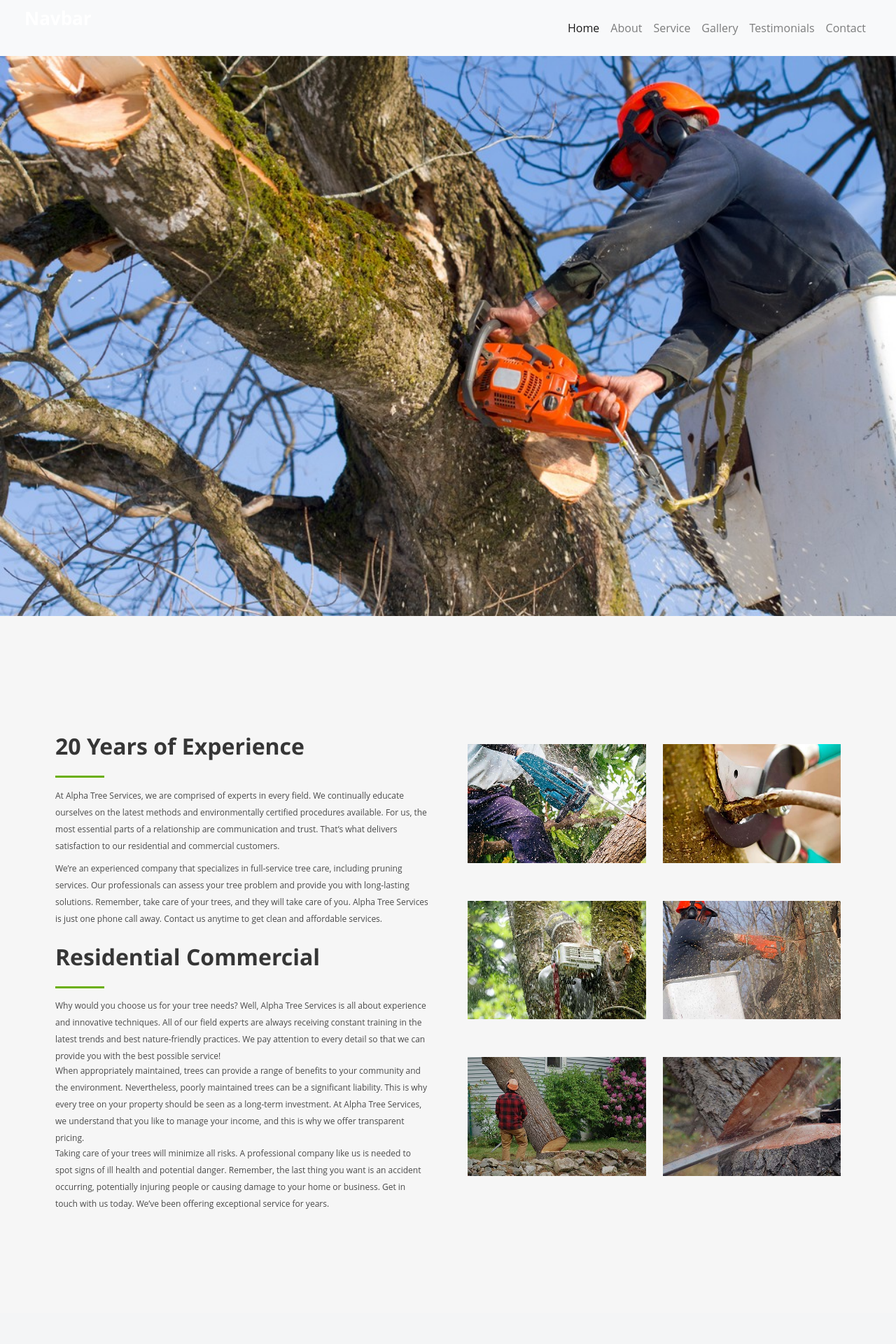
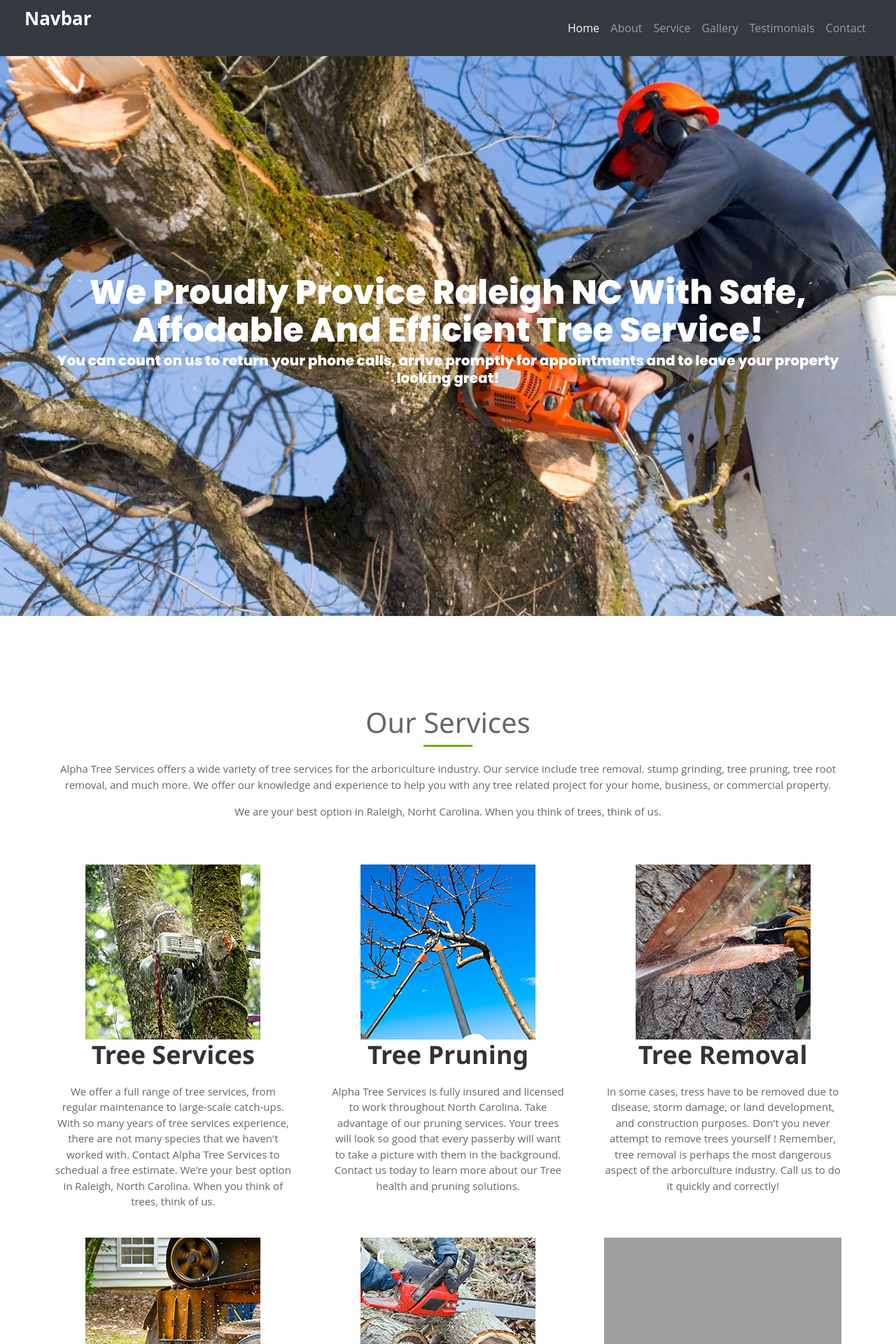
Before and after one commit to efmarcial/Alpha-Tree-Service.github.io, a PHP site: page / in a window 1280 px wide. Shown: the top 1920 px of the page at 70% size. Before the commit the page ends 1727 px from the top, so only its background shows below. Run offline with PHP 8.4, Linux system fonts and the light colour scheme; some libraries are stand-ins or nearby versions; grey boxes are pictures that could not be loaded.

Commit message:
getting the layout of the whole page ready

```diff
--- a/css/main.css
+++ b/css/main.css
@@ -1,3 +1,5 @@
+@import url('https://fonts.googleapis.com/css2?family=League+Gothic&display=swap');
+@import url('https://fonts.googleapis.com/css2?family=Poppins:wght@800&display=swap');
 
 body, html {
     height: 100%;
--- a/index.html
+++ b/index.html
@@ -43,7 +43,7 @@
 
 <body>
 <!----- Navbar Start------------------>
-<nav id="menu"class="navbar navbar-expand-lg navbar-light bg-light">
+<nav id="menu" class="navbar navbar-expand-lg navbar-dark bg-dark"  >
   <div class="container-fluid">
     <a class="navbar-brand" href="#">Navbar</a>
     <button class="navbar-toggler" type="button" data-bs-toggle="collapse" data-bs-target="#navbarNavAltMarkup" aria-controls="navbarNavAltMarkup" aria-expanded="false" aria-label="Toggle navigation">
@@ -65,28 +65,138 @@
 
 <!-- Header Top Page-->
 
-<div class="parallax">
+<section class="hero is-fullheight">
+		<div class="hero-body parallax">
+			<div class="container-fluid">
+				<div class="container">
+					<div class="text-center">
+						<h1 class="title has-text-white is-size-1-desktop is-size-3-tablet is-size-3-mobile" style="font-family:'Poppins'">We Proudly Provice Raleigh NC With Safe, Affodable And
+							Efficient Tree Service!
+						</h1>
+						<p class="subtitle is-size-5-desktop is-size-6-tablet is-size-6-mobile has-text-white" style="font-family:'Poppins'">You can count on us to return your phone calls, arrive promptly for appointments
+							and to leave your property looking great!</p>
+					</div>
+				</div>
+			</div>
+		</div>
+	</div>
+</section>
 
-</div>
+<!---- Service Header----->
+
+<section id="sercivies" class="hero is-fullheight">
+
+	<div class="hero-head" style="margin-top: 10%;">
+		<div class="container-fluid">
+			<div class="container">
+				<div class="text-center">
+					<h1>Our Services</h1>
+					<hr>
+					<p>Alpha Tree Services offers a wide variety of tree services for the
+						arboriculture industry. Our service include tree removal. stump grinding,
+						tree pruning, tree root removal, and much more. We offer our knowledge and
+						experience to help you with any tree related project for your home, business,
+						or commercial property.
+					</p>
+					<p>We are your best option in Raleigh, Norht Carolina. When you think of trees, think of us.</p>
+				</div>
+			</div>
+		</div>
+	</div>
+
+	<div class="hero-body">
+		<div class="container-fluid text-center">
+			<div class="columns">
+				<div class="column">
+					<div class="container">
+						<img src="img/about/service1.jpg" alt="Alpha Tree Services">
+						<h2>Tree Services</h2>
+						<p>We offer a full range of tree services, from regular maintenance
+							to large-scale catch-ups. With so many years of tree services experience,
+							there are not many species that we haven't worked with. Contact Alpha Tree
+							Services to schedual a free estimate. We're your best option in Raleigh, North
+							Carolina. When you think of trees, think of us.
+						</p>
+					</div>
+				</div>
+				<div class="column">
+					<div class="container">
+						<img src="img/about/service2.jpg" alt="Alpha Tree Service">
+						<h2>Tree Pruning</h2>
+						<p>Alpha Tree Services is fully insured and licensed to work throughout North Carolina. Take
+							advantage of our pruning services. Your trees will look so good that every passerby will want
+							to take a picture with them in the background. Contact us today to learn more about our
+							Tree health and pruning solutions.
+						</p>
+					</div>
+				</div>
+
+				<div class="column">
+					<div class="container text-center">
+						<img src="img/about/service3.jpg" alt="Alpha Tree Service">
+						<h2>Tree Removal</h2>
+						<p>In some cases, tress have to be removed due to disease, storm damage, or land development,
+							and construction purposes. Don't you never attempt to remove trees yourself ! Remember, tree
+							removal is perhaps the most dangerous aspect of the arborculture industry. Call us to do it quickly and correctly!
+						</p>
+					</div>
+				</div>
+			</div>
+
+			<div class="columns">
+				<div class="column">
+					<div class="container">
+						<img src="img/about/service4.jpg" alt="Alpha Tree Service">
+						<h2>Stump Grinding</h2>
+						<p>We're professional stump grinders. Alpha Tree Services counts on one of the best tree stump grinding reputations around,
+							and a solid customer base. Call us today ! Our prices are very reasonable, and we guarantee you'll be delighted with the
+							job we preform.
+						</p>
+					</div>
+				</div>
+				<div class="column">
+					<div class="container">
+						<img src="img/about/service5.jpg" alt="Alpha Tree Services">
+						<h2>Tree Root Removal</h2>
+						<p>Removing tree roots ensures your lawn to remain beautiful and safe. Alpha Tree Services will eliminate the risks of tripping
+							and falling. If roots aren't removed they can keep growing and might require you to constantly remove the uprooted roots. Avoid this
+							uncomfortable task and give us a call today.
+						</p>
+					</div>
+				</div>
+				<div class="column">
+					<div class="container">
+						<img src="img/about/service6.jpg" alt="Alpha Tree Services">
+						<h2>Grading & Clearing</h2>
+						<p>You have in mind to build and you want to clean your land, we offer you the cleaning service of your
+							property. We remove all trees from the roots and leave your land ready for construction. We have a professional team.
+						</p>
+					</div>
+				</div>
+			</div>
+		</div>
+	</div>
+
+</section>
 
 <!---- About header ------------->
 <section id="about" class="hero">
 	<div class="hero-body">
-		<div class="container-fluid">
+		<div class="container-fluid" style="margin-top: -10%;">
 			<div class="columns is-dektop">
 
 					<div class="column">
 					<div class="w3-container w3-animate-left">
-						<h2 class="title is-size-3-desktop is-size-4-tablet is-size-5-mobile">20 Years of <span>Experience</span></h2>
+						<h2 class="title is-size-2-desktop is-size-3-tablet is-size-3-mobile">20 Years of <span>Experience</span></h2>
 						<hr>
-						<p class="subtitle is-size-7-desktop is-size-7-tablet is-size-7-mobile" style="margin-top: -5%;">
+						<p class="subtitle is-size-5-desktop is-size-5-tablet is-size-5-mobile" style="margin-top: -5%;">
 							At Alpha Tree Services, we are comprised of experts in every field.
 							We continually educate ourselves on the latest methods and environmentally
 							certified procedures available. For us, the most essential parts of a
 							relationship are communication and trust. That’s what delivers satisfaction
 							to our residential and commercial customers.
 							</p>
-						<p class="subtitle is-size-7-desktop is-size-7-tablet is-size-7-mobile" style="margin-top: -3%;">
+						<p class="subtitle is-size-5-desktop is-size-5-tablet is-size-5-mobile" style="margin-top: -3%;">
 							We’re an experienced company that specializes in full-service tree care, including
 							pruning services. Our professionals can assess your tree problem and provide you
 							with long-lasting solutions. Remember, take care of your trees, and they will take
@@ -94,22 +204,22 @@
 							get clean and affordable services.
 							</p>
 
-						<h2 class="title is-size-3-desktop is-size-4-tablet is-size-5-mobile" style="margin-top: 4%;">Residential <span>Commercial</span></h2>
+						<h2 class="title is-size-2-desktop is-size-3-tablet is-size-3-mobile" style="margin-top: 4%;">Residential <span>Commercial</span></h2>
 						<hr>
-						<p class="subtitle is-size-7-desktop is-size-7-tablet is-size-7-mobile" style="margin-top: -5%;">
+						<p class="subtitle is-size-5-desktop is-size-5-tablet is-size-5-mobile" style="margin-top: -5%;">
 							Why would you choose us for your tree needs? Well, Alpha Tree Services is all about
 							experience and innovative techniques. All of our field experts are always receiving constant
 							training in the latest trends and best nature-friendly practices. We pay attention to every
 							detail so that we can provide you with the best possible service!
 							</p>
-						<p class="subtitle is-size-7-desktop is-size-7-tablet is-size-7-mobile" style="margin-top: -5%;">
+						<p class="subtitle is-size-5-desktop is-size-5-tablet is-size-5-mobile" style="margin-top: -5%;">
 							When appropriately maintained, trees can provide a range of benefits to your community and the
 							environment. Nevertheless, poorly maintained trees can be a significant liability. This is why
 							every tree on your property should be seen as a long-term investment. At Alpha Tree Services,
 							we understand that you like to manage your income, and this is why we offer transparent pricing.
 						</p>
 
-						<p class="subtitle is-size-7-desktop is-size-7-tablet is-size-7-mobile" style="margin-top: -5%;">
+						<p class="subtitle is-size-5-desktop is-size-5-tablet is-size-5-mobile" style="margin-top: -5%;">
 							Taking care of your trees will minimize all risks. A professional company like us is needed to spot
 							signs of ill health and potential danger. Remember, the last thing you want is an accident occurring,
 							potentially injuring people or causing damage to your home or business. Get in touch with us today.
```
Also changed, not shown: img/about/service1.jpg (added), img/about/service2.jpg (added), img/about/service3.jpg (added), img/about/service4.jpg (added), img/about/service5.jpg (added), 1 other file.
